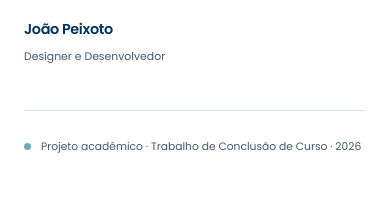
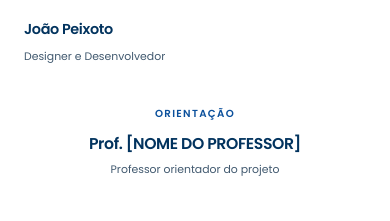
Before and after one commit to JMarcos212/vitta-site-oficial, a plain HTML site: page index.html in a window 390 px wide. Shown: the part 10696-10917 px from the top of the page. Drawn offline with Linux system fonts and the light colour scheme.

Commit message:
Adição de subseção 'Orientação'

```diff
--- a/css/style.css
+++ b/css/style.css
@@ -238,6 +238,10 @@ a:focus-visible, button:focus-visible { outline: 3px solid var(--vitta-secondary
 .team-photo { object-fit: cover; }
 .team-member h3 { font-size: .94rem; line-height: 1.5; margin: 0 0 6px; text-wrap: initial; }
 .team-member > p { font-size: .72rem; margin: 0; }
+.team-advisor { max-width: 420px; margin: 54px auto 0; text-align: center; }
+.team-advisor .eyebrow { justify-content: center; margin-bottom: 9px; font-size: .64rem; }
+.team-advisor h3 { font-size: 1.05rem; margin: 0 0 5px; }
+.team-advisor > p:last-child { margin: 0; font-size: .72rem; }
 .academic-note { display: flex; align-items: center; gap: 10px; font-size: .76rem; border-top: 1px solid var(--vitta-border); margin-top: 44px; padding-top: 26px; }
 
 /* Rodapé e aviso para links pendentes */
@@ -360,6 +364,9 @@ a:focus-visible, button:focus-visible { outline: 3px solid var(--vitta-secondary
   .team-grid { grid-template-columns: repeat(2, minmax(0, 1fr)); gap: 28px 18px; }
   .team-member h3 { font-size: .9rem; }
   .team-member > p { font-size: .68rem; }
+  .team-advisor { margin-top: 40px; }
+  .team-advisor h3 { font-size: .98rem; }
+  .team-advisor > p:last-child { font-size: .68rem; }
   .academic-note { font-size: .67rem; align-items: baseline; }
   .footer-top nav { grid-template-columns: repeat(2, auto); gap: 8px 30px; }
   .footer-top nav a { min-height: 44px; }
--- a/index.html
+++ b/index.html
@@ -349,6 +349,12 @@
 
           <article class="team-member"><img class="team-photo" src="assets/images/equipe/joao-peixoto.png" alt="João Peixoto" width="400" height="480" loading="lazy"><h3>João Peixoto</h3><p>Designer e Desenvolvedor</p></article>
         </div>
+        <aside class="team-advisor" aria-labelledby="team-advisor-name">
+          <p class="eyebrow">Orientação</p>
+          <!-- Professor orientador: substitua o nome abaixo pelo nome definitivo. -->
+          <h3 id="team-advisor-name">Prof. [NOME DO PROFESSOR]</h3>
+          <p>Professor orientador do projeto</p>
+        </aside>
         <div class="academic-note"><span class="small-dot" aria-hidden="true"></span> Projeto acadêmico · Trabalho de Conclusão de Curso · 2026</div>
       </div>
     </section>
```
